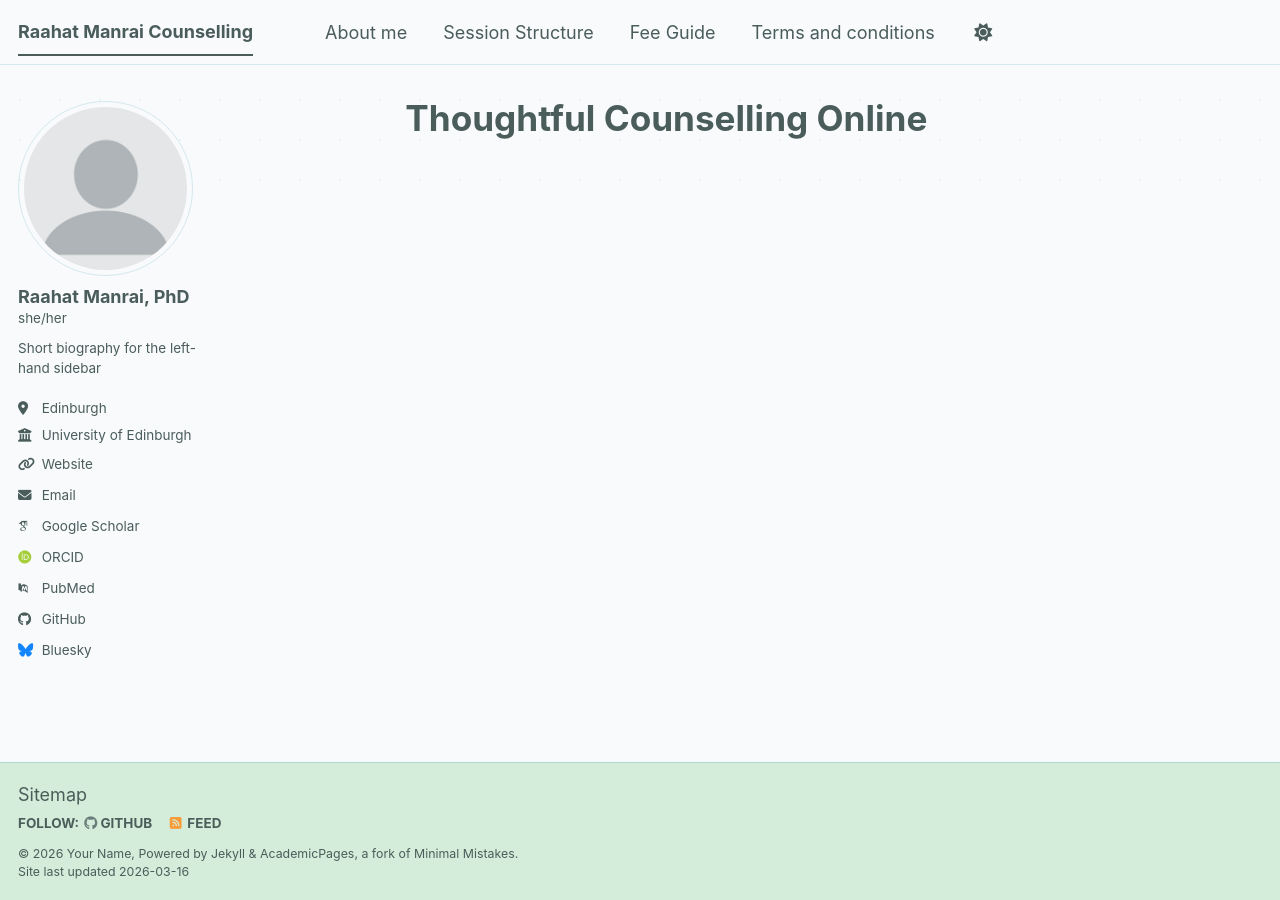
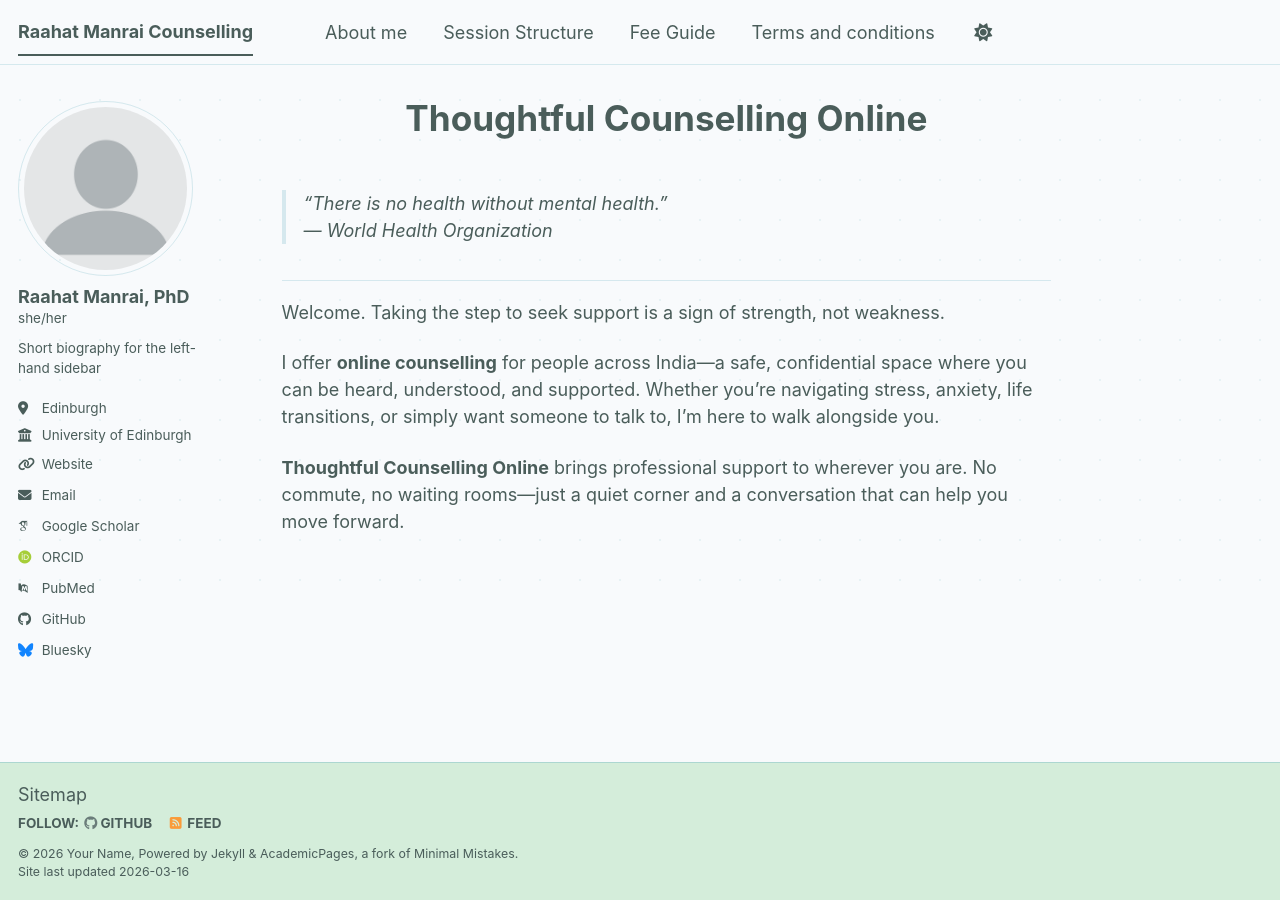
Before and after one commit to RaahatManrai/RaahatManrai.github.io, a Jekyll site: the page built from _pages/about.md, in a window 1280 px wide. Built offline with Jekyll 4.4.1, drawn with Linux system fonts in a browser that asks for light colours; some web fonts are replaced; a script bundle is joined from its source files by our own code; library files that are not in the unit come from our copies.

Commit message:
adding info on home page

```diff
--- a/_pages/about.md
+++ b/_pages/about.md
@@ -5,3 +5,14 @@ author_profile: true
 redirect_from:
   - /about.html
 ---
+
+> "There is no health without mental health."
+> — *World Health Organization*
+
+---
+
+Welcome. Taking the step to seek support is a sign of strength, not weakness.
+
+I offer **online counselling** for people across India—a safe, confidential space where you can be heard, understood, and supported. Whether you're navigating stress, anxiety, life transitions, or simply want someone to talk to, I'm here to walk alongside you.
+
+**Thoughtful Counselling Online** brings professional support to wherever you are. No commute, no waiting rooms—just a quiet corner and a conversation that can help you move forward.
```
